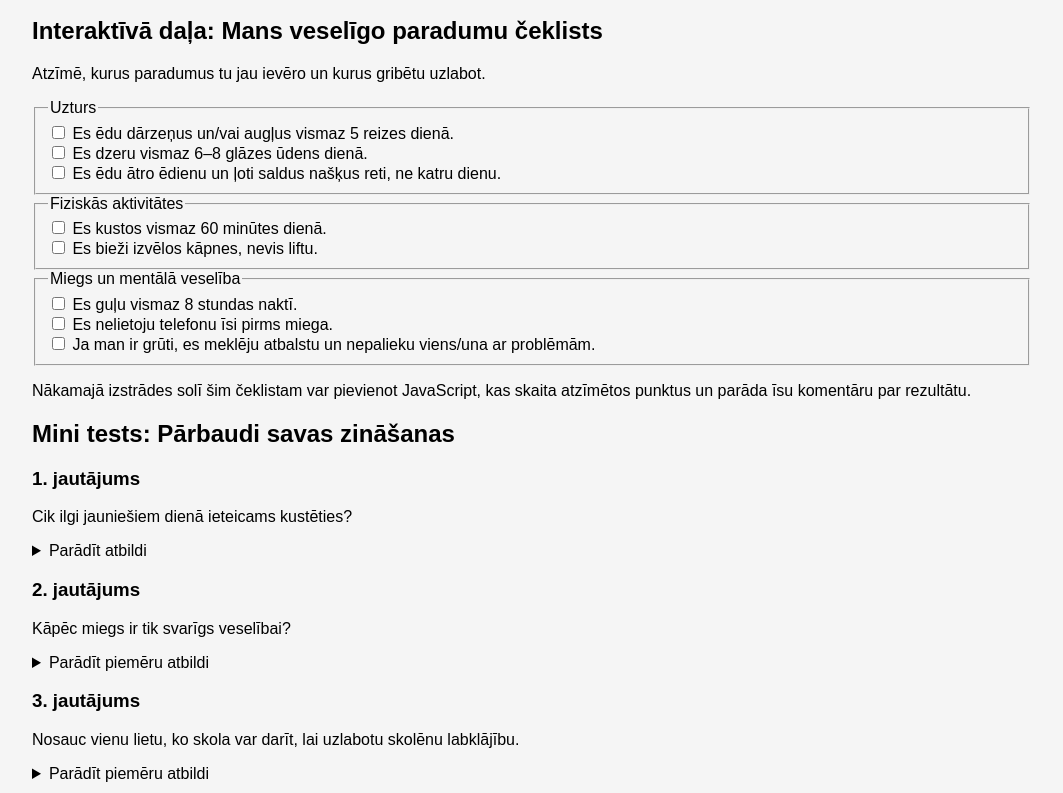
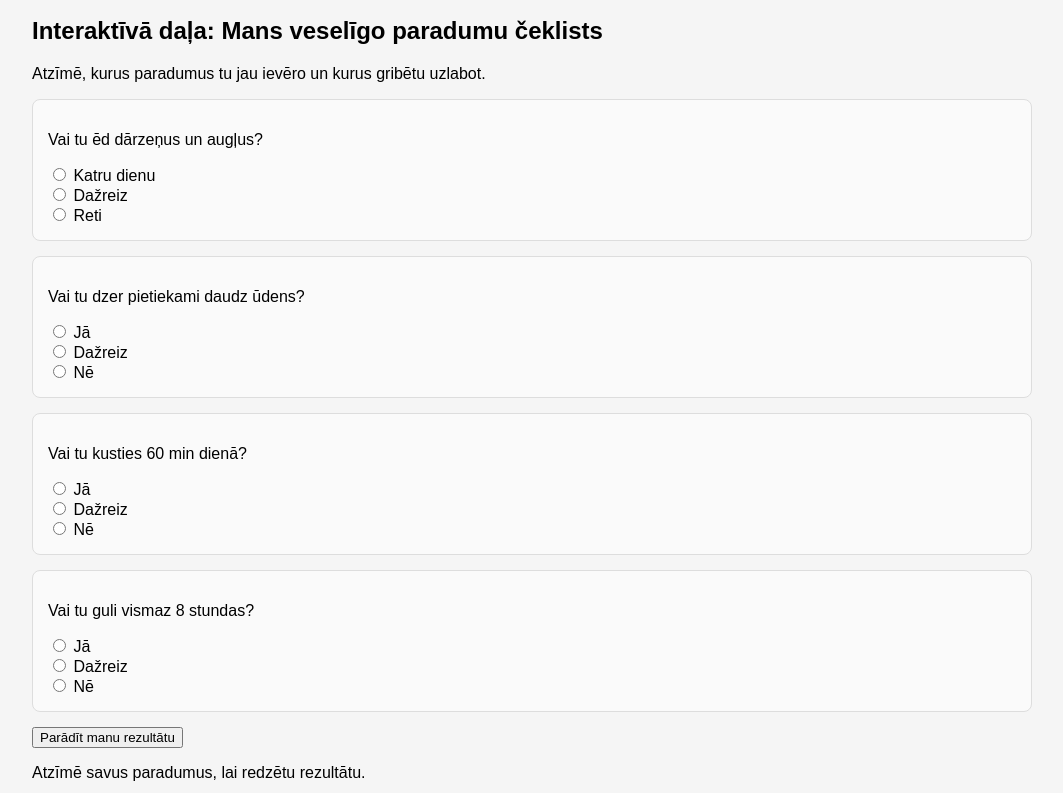
Before and after one commit to AnWaY8/labaVeselibaUnLabklajiba, a plain HTML site: page solutions.html in a window 1280 px wide. Shown: the part 1227-2020 px from the top of the page, without its empty margins (108-1171 px from the left). Drawn offline with Linux system fonts and the light colour scheme.

Commit message:
Добавил <script.js> сделал вывод ответов, при помощи js, сменил <checkbox> на <radio> сделал выбор только 1 ответа

```diff
--- /dev/null
+++ b/script.js
@@ -0,0 +1,39 @@
+document.getElementById("check-result-btn").addEventListener("click", function () {
+
+const q1 = document.querySelector('input[name="q1"]:checked');
+const q2 = document.querySelector('input[name="q2"]:checked');
+const q3 = document.querySelector('input[name="q3"]:checked');
+const q4 = document.querySelector('input[name="q4"]:checked');
+
+if (!q1 || !q2 || !q3 || !q4) {
+document.getElementById("checklist-result").innerText =
+"Lūdzu atbildi uz visiem jautājumiem";
+return;
+}
+
+let result = [];
+
+result.push(
+"1. jautājums: " +
+(q1.parentElement.textContent.includes("Katru") ? "Pareizi" : "Nepareizi")
+);
+
+result.push(
+"2. jautājums: " +
+(q2.parentElement.textContent.includes("Jā") ? "Pareizi" : "Nepareizi")
+);
+
+result.push(
+"3. jautājums: " +
+(q3.parentElement.textContent.includes("Jā") ? "Pareizi" : "Nepareizi")
+);
+
+result.push(
+"4. jautājums: " +
+(q4.parentElement.textContent.includes("Jā") ? "Pareizi" : "Nepareizi")
+);
+
+document.getElementById("checklist-result").innerHTML =
+result.join("<br>");
+
+});
--- a/solutions.html
+++ b/solutions.html
@@ -6,7 +6,7 @@
 	<link rel="stylesheet" href="styles.css">
 </head>
 <body>
-  <div class="container">
+    <div class="container">
 
   <header>
     <h1>Ko es un mana skola varam darīt laba veselības un labklājības labā?</h1>
@@ -120,55 +120,41 @@
     <section id="self-check">
       <h2>Interaktīvā daļa: Mans veselīgo paradumu čeklists</h2>
       <p>Atzīmē, kurus paradumus tu jau ievēro un kurus gribētu uzlabot.</p>
-      <form>
-        <fieldset>
-          <legend>Uzturs</legend>
-          <label>
-            <input type="checkbox" name="food" value="veggies">
-            Es ēdu dārzeņus un/vai augļus vismaz 5 reizes dienā.
-          </label><br>
-          <label>
-            <input type="checkbox" name="food" value="water">
-            Es dzeru vismaz 6–8 glāzes ūdens dienā.
-          </label><br>
-          <label>
-            <input type="checkbox" name="food" value="fastfood">
-            Es ēdu ātro ēdienu un ļoti saldus našķus reti, ne katru dienu.
-          </label>
-        </fieldset>
 
-        <fieldset>
-          <legend>Fiziskās aktivitātes</legend>
-          <label>
-            <input type="checkbox" name="activity" value="60min">
-            Es kustos vismaz 60 minūtes dienā.
-          </label><br>
-          <label>
-            <input type="checkbox" name="activity" value="stairs">
-            Es bieži izvēlos kāpnes, nevis liftu.
-          </label>
-        </fieldset>
+  <form>
+  <div class="question-box">
+    <p>Vai tu ēd dārzeņus un augļus?</p>
+    <label><input type="radio" name="q1"> Katru dienu</label><br>
+    <label><input type="radio" name="q1"> Dažreiz</label><br>
+    <label><input type="radio" name="q1"> Reti</label>
+  </div>
 
-        <fieldset>
-          <legend>Miegs un mentālā veselība</legend>
-          <label>
-            <input type="checkbox" name="sleep" value="8h">
-            Es guļu vismaz 8 stundas naktī.
-          </label><br>
-          <label>
-            <input type="checkbox" name="sleep" value="screen">
-            Es nelietoju telefonu īsi pirms miega.
-          </label><br>
-          <label>
-            <input type="checkbox" name="sleep" value="support">
-            Ja man ir grūti, es meklēju atbalstu un nepalieku viens/una ar problēmām.
-          </label>
-        </fieldset>
-      </form>
-      <p>
-        Nākamajā izstrādes solī šim čeklistam var pievienot JavaScript,
-        kas skaita atzīmētos punktus un parāda īsu komentāru par rezultātu.
-      </p>
+  <div class="question-box">
+    <p>Vai tu dzer pietiekami daudz ūdens?</p>
+    <label><input type="radio" name="q2"> Jā</label><br>
+    <label><input type="radio" name="q2"> Dažreiz</label><br>
+    <label><input type="radio" name="q2"> Nē</label>
+  </div>
+
+  <div class="question-box">
+    <p>Vai tu kusties 60 min dienā?</p>
+    <label><input type="radio" name="q3"> Jā</label><br>
+    <label><input type="radio" name="q3"> Dažreiz</label><br>
+    <label><input type="radio" name="q3"> Nē</label>
+  </div>
+
+  <div class="question-box">
+    <p>Vai tu guli vismaz 8 stundas?</p>
+    <label><input type="radio" name="q4"> Jā</label><br>
+    <label><input type="radio" name="q4"> Dažreiz</label><br>
+    <label><input type="radio" name="q4"> Nē</label>
+  </div>
+  </form>
+
+	  <button type="button" id="check-result-btn" class="btn">Parādīt manu rezultātu</button>
+        <p id="checklist-result">
+	      Atzīmē savus paradumus, lai redzētu rezultātu.
+        </p>
     </section>
 
     <!-- Interaktīvā daļa: mini tests -->
@@ -223,5 +209,7 @@
   <footer>
     <p>Lapa 3 – Risinājumi un interaktīvā daļa</p>
   </footer>
+
+  <script src="script.js"></script>
 </body>
 </html>
--- a/styles.css
+++ b/styles.css
@@ -107,3 +107,11 @@ footer {
   color: #555;
   font-size: 14px;
 }
+
+.question-box {
+  border: 1px solid #ddd;
+  padding: 15px;
+  margin: 15px 0;
+  border-radius: 8px;
+  background: #fafafa;
+}
```
Also changed, not shown: index.html (+1 -1 lines), problems.html (+1 -1 lines). Lines whose indentation alone changed are shown as unchanged.
